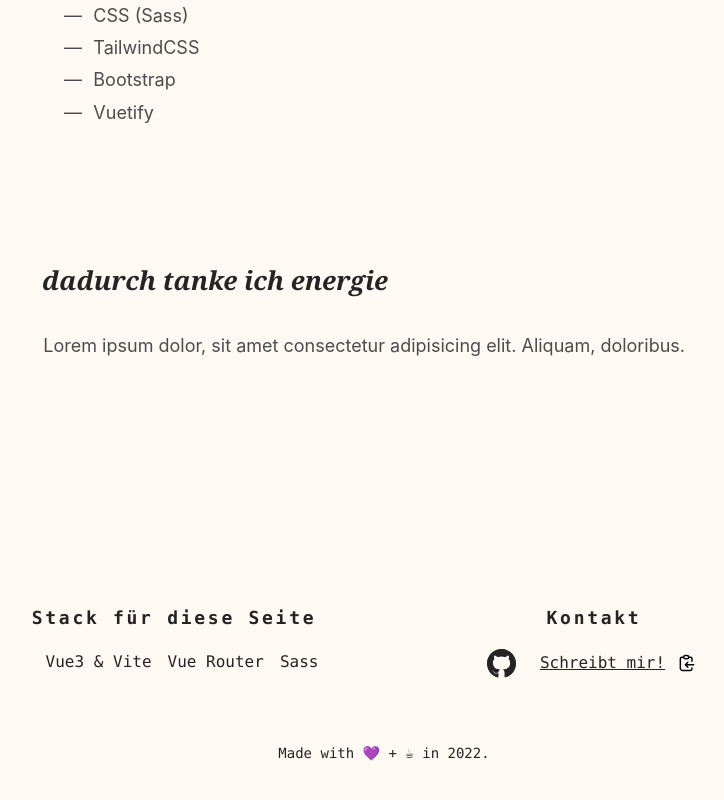
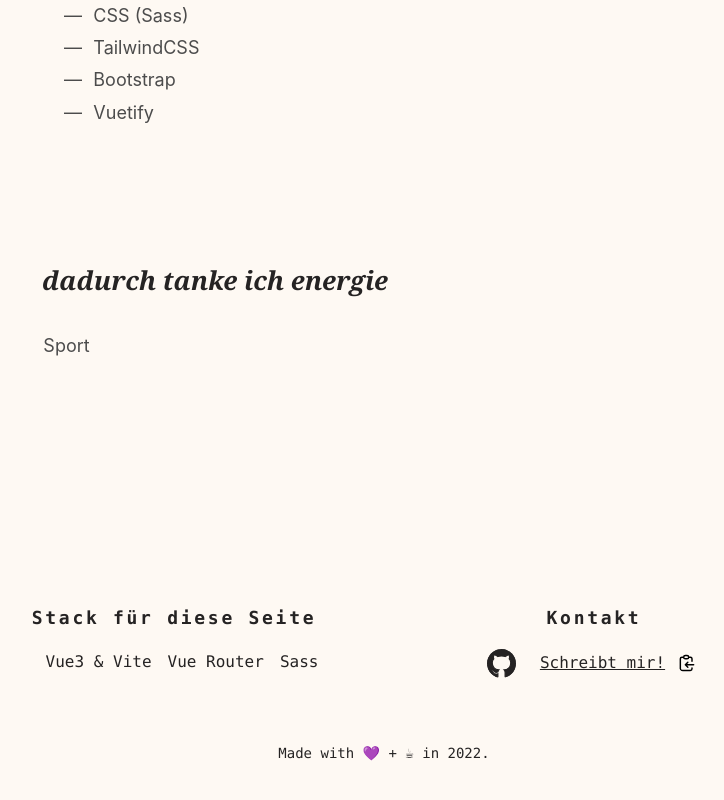
Before and after one commit to jamawe/portfolio, a Vue app: page /about in a window 1280 px wide. Shown: the part 1667-2467 px from the top of the page, without its empty margins (256-980 px from the left). Built offline with nearby package versions, Linux system fonts and the light colour scheme.

Commit message:
feature: Add function that cycles through keywords

```diff
--- a/src/views/AboutView.vue
+++ b/src/views/AboutView.vue
@@ -1,4 +1,5 @@
 <script setup>
+import { ref } from "vue";
 import IconDownload from "../components/icons/IconDownload.vue";
 const stack = [
   'JavaScript',
@@ -10,7 +11,28 @@ const stack = [
   'TailwindCSS',
   'Bootstrap',
   'Vuetify'
-]
+];
+
+const keywords = [
+  'Sport',
+  'Familie',
+  'Meditation',
+  'Studio Ghibli-Filme'
+];
+
+let counter = ref(0);
+let keyword = ref(keywords[0]);
+
+function cycleKeywords() {
+  setTimeout(() => {
+    if (counter.value >= keywords.length) counter.value = 0;
+    keyword.value = keywords[counter.value]
+    counter.value++;
+    cycleKeywords();
+  }, 15000); // TODO: Decrease ms ~8000 !!!
+}
+
+cycleKeywords();
 </script>
 <template>
   <div class="about">
@@ -62,7 +84,7 @@ const stack = [
 
       <div class="about__body__section">
         <h2 class="about__body__section__title">Dadurch tanke ich Energie</h2>
-        <p class="about__body__section__paragraph">Lorem ipsum dolor, sit amet consectetur adipisicing elit. Aliquam, doloribus.</p>
+        <p class="about__body__section__paragraph">{{ keyword }}</p>
       </div>
 
     </div>
```
